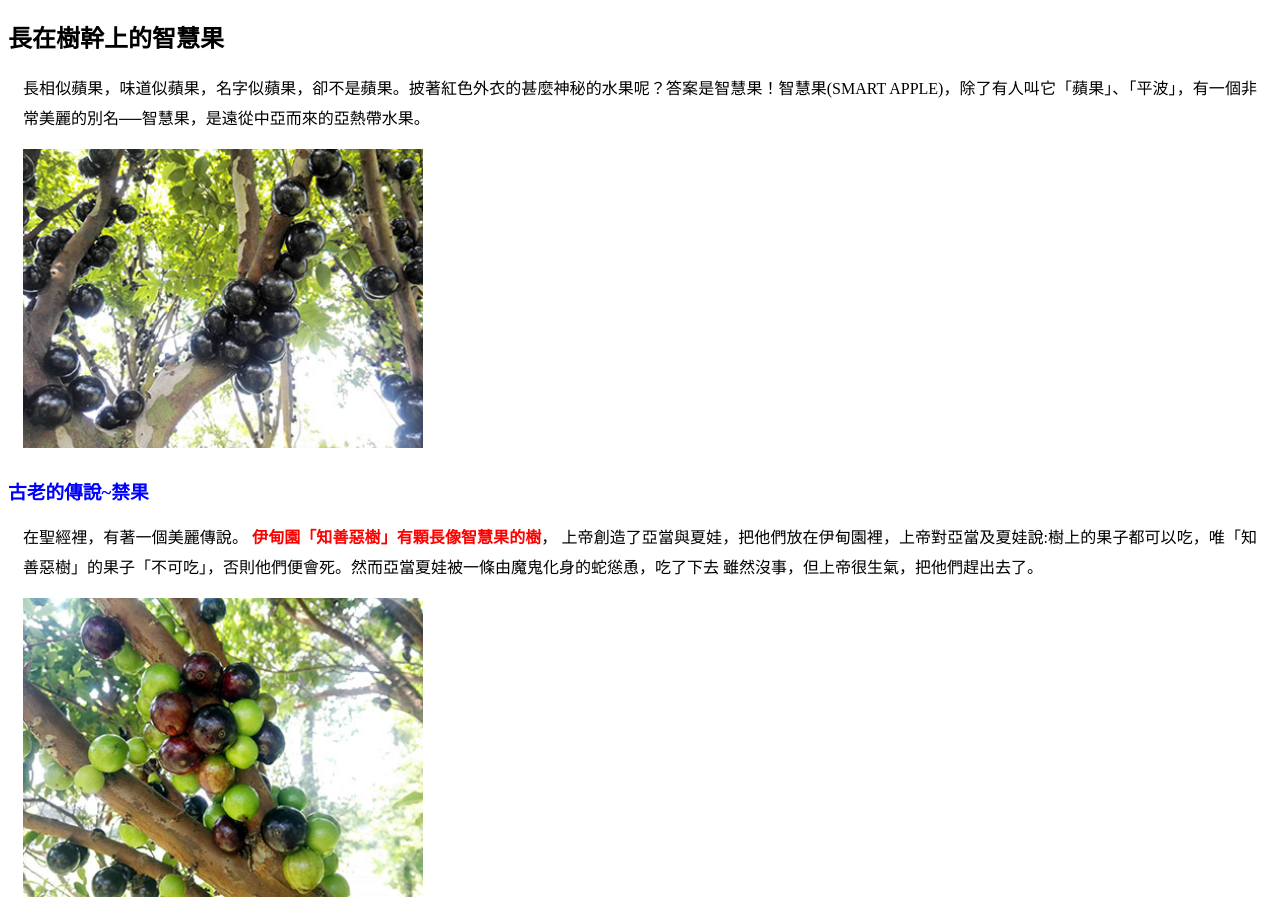
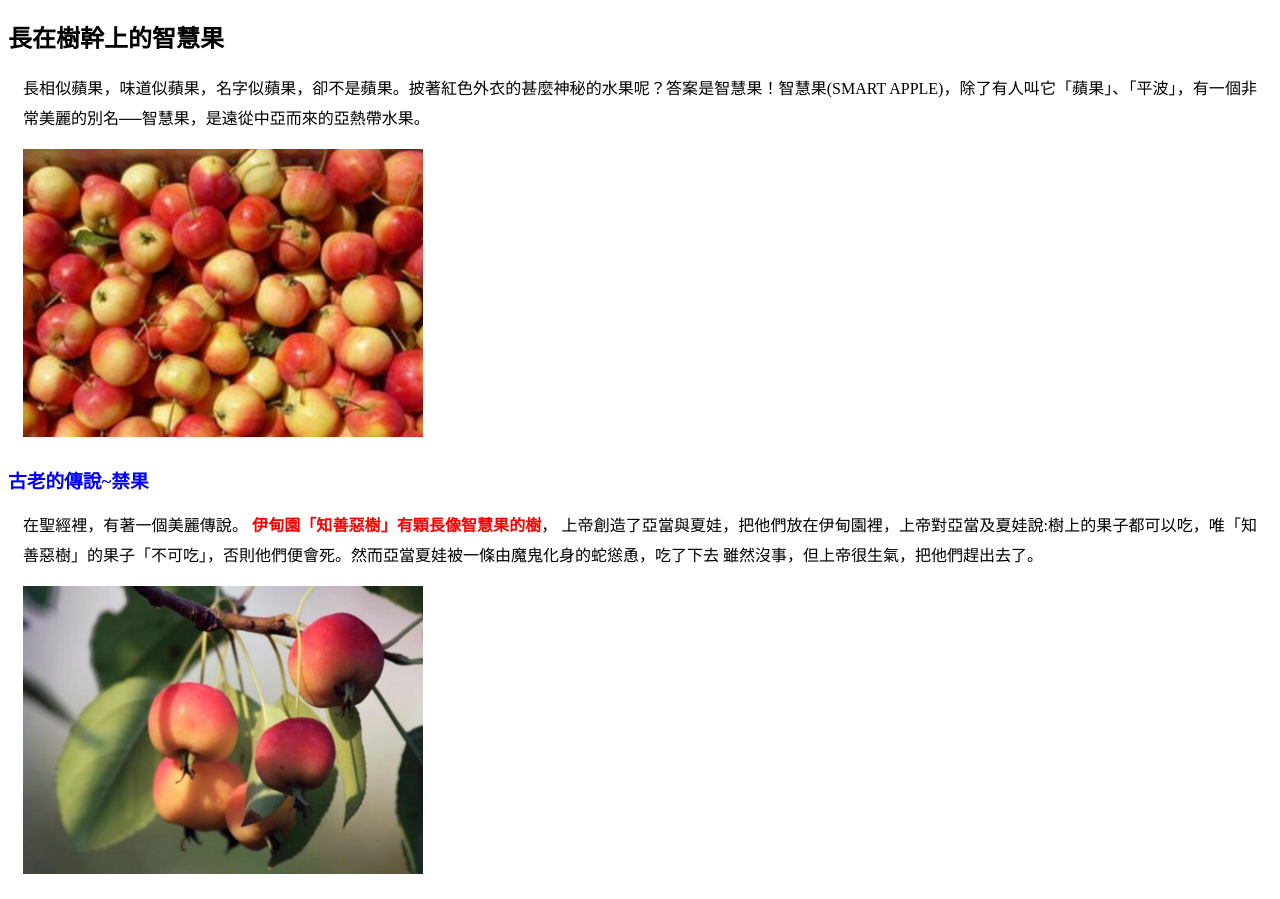
Before and after one commit to Jimmy5525/Jimmy5525.github.io, a plain HTML site: page 01/index.html in a window 1280 px wide. Shown: the part 70-969 px from the top of the page. Drawn offline with Linux system fonts and the light colour scheme.

Commit message:
Add files via upload

```diff
--- a/01/index.html
+++ b/01/index.html
@@ -24,7 +24,7 @@
 		<div>
 			長相似蘋果，味道似蘋果，名字似蘋果，卻不是蘋果。披著紅色外衣的甚麼神秘的水果呢？答案是智慧果！智慧果(SMART APPLE)，除了有人叫它「蘋果」、「平波」，有一個非常美麗的別名──智慧果，是遠從中亞而來的亞熱帶水果。
 		</div>
-		<div ><img src="pic01.jpg" width="400"></div>
+		<div ><img src="20210221114441198.jpg" width="400"></div>
 		<h3>古老的傳說~禁果</h3>
 		<div>
 			在聖經裡，有著一個美麗傳說。
@@ -32,7 +32,7 @@
 			上帝創造了亞當與夏娃，把他們放在伊甸園裡，上帝對亞當及夏娃說:樹上的果子都可以吃，唯「知善惡樹」的果子「不可吃」，否則他們便會死。然而亞當夏娃被一條由魔鬼化身的蛇慫恿，吃了下去
 			雖然沒事，但上帝很生氣，把他們趕出去了。
 		</div>
-		<div ><img src="pic02.jpg" width="400"></div>
+		<div ><img src="20210221114453874.jpg" width="400"></div>
 		<h3>嘉賓果樹成長的特色</h3>
 		<div>
 			嘉賓果最特別的地方就是「幹生花」，花與果實都是長在樹幹上的，嘉賓果開花時，整株樹幹開滿白色的小花，其壯麗不輸櫻花盛開的美景。花謝後，嘉賓果的果實就在樹幹上生長，像吹氣球一樣慢慢長大，還沒成熟時，翠綠色的果實很耀眼，但皮很厚籽很大顆；當樹葡萄慢慢成熟時，由綠轉紫，皮也慢慢變薄，籽越來越小顆，可以小到跟葡萄籽一樣，而且會非常甜。
```
